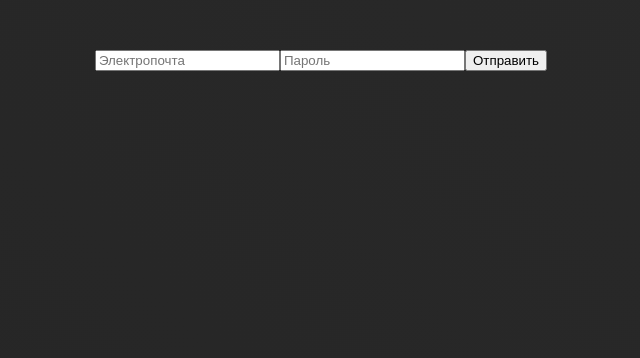
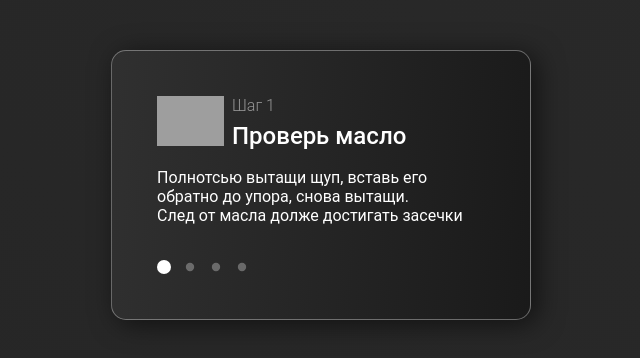
Before and after one commit to NightlyNaida/ArchMentorFirstLessons, a React (Create React App) app: page / in a window 1280 px wide. Shown: the top 358 px of the page, without its empty margins (319-959 px from the left). Built offline with nearby package versions, Linux system fonts and the light colour scheme; grey boxes are pictures that could not be loaded.

Commit message:
Сделал третий урок

```diff
--- /dev/null
+++ b/src/Lesson3/App.jsx
@@ -0,0 +1,12 @@
+import './index.css'
+import Slider from './Slider'
+
+function App() {
+  return(
+  <>
+    <Slider></Slider>
+  </>
+  )
+}
+
+export default App;
--- /dev/null
+++ b/src/Lesson3/Slider.jsx
@@ -0,0 +1,106 @@
+import React from 'react';
+
+let emojies = {
+  oil: 'https://emojipedia-us.s3.dualstack.us-west-1.amazonaws.com/thumbs/120/apple/285/oil-drum_1f6e2-fe0f.png',
+  lights: 'https://emojipedia-us.s3.dualstack.us-west-1.amazonaws.com/thumbs/120/apple/285/police-car-light_1f6a8.png',
+  firecar: 'https://emojipedia-us.s3.dualstack.us-west-1.amazonaws.com/thumbs/120/apple/285/fire-engine_1f692.png',
+  bed: 'https://emojipedia-us.s3.dualstack.us-west-1.amazonaws.com/thumbs/120/apple/285/bed_1f6cf-fe0f.png',
+}
+
+
+function FunctionalComponent(props) {
+    const [activeList,changeList] = React.useState(0);
+
+    let refsToggle = [React.useRef(),React.useRef(),React.useRef(),React.useRef()]
+    let refsSlides = [React.useRef(),React.useRef(),React.useRef(),React.useRef()]
+    let refSlidesContainer = React.useRef();
+
+    React.useEffect(()=>{
+      refsToggle[activeList].current.classList.add('toggler_item_active');
+      refsSlides[activeList].current.classList.add('slide_active');
+      refSlidesContainer.current.style.transform = `translate(-${390*activeList}px,0)`
+    },[activeList])
+
+    function togglerClick(e){
+      let listNumber = parseInt(e.currentTarget.getAttribute('listnumber'));
+      refsToggle[activeList].current.classList.remove("toggler_item_active");
+      refsSlides[activeList].current.classList.remove('slide_active');
+      changeList(listNumber);
+    }
+
+    return (
+    <>
+      <div className="container">
+        <div ref={refSlidesContainer} className="slides">
+          <div ref={refsSlides[0]} className="slide">
+            <div className="content_head">
+              <img src={emojies.oil} alt="" className="emoji"/>
+              <div className="caption_and_step">
+                <p className="step">Шаг 1</p>
+                <h1 className="caption">Проверь масло</h1>
+              </div>
+            </div>
+            <p className="maintext">
+            Полнотсью вытащи щуп, вставь его <br />
+            обратно до упора, снова вытащи. <br />
+            След от масла долже достигать засечки
+            </p>
+          </div>
+          <div ref={refsSlides[1]} className="slide">
+            <div className="content_head">
+              <img src={emojies.lights} alt="" className="emoji"/>
+              <div className="caption_and_step">
+                <p className="step">Шаг 2</p>
+                <h1 className="caption">Включи мигалку</h1>
+              </div>
+            </div>
+            <p className="maintext">
+            Над водительским козырьком <br />
+            расположено устройстов для её<br />
+            включения. Просто нажми.
+            </p>
+          </div>
+          <div ref={refsSlides[2]} className="slide">
+            <div className="content_head">
+              <img src={emojies.firecar} alt="" className="emoji"/>
+              <div className="caption_and_step">
+                <p className="step">Шаг 3</p>
+                <h1 className="caption">Быстро поезжай</h1>
+              </div>
+            </div>
+            <p className="maintext">
+            Технично перестраиваясь, игнорируя<br />
+            сигналы светофоров, держи путь до места<br />
+            проишествия.
+            </p>
+          </div>
+          <div ref={refsSlides[3]} className="slide">
+            <div className="content_head">
+              <img src={emojies.bed} alt="" className="emoji"/>
+              <div className="caption_and_step">
+                <p className="step">Шаг 4</p>
+                <h1 className="caption">Не забудь поспать</h1>
+              </div>
+            </div>
+            <p className="maintext">
+            В конце рабочего дня обязательно поспи.<br />
+            Здоровый сон - залог успешной и<br />
+            обеспеченной жизни.
+            </p>
+          </div>
+        </div>
+        <div className="toggler">
+          <div ref={refsToggle[0]} listnumber="0" onClick={togglerClick} className="toggler_item toggler_item_active"></div>
+          <div ref={refsToggle[1]} listnumber="1" onClick={togglerClick} className="toggler_item"></div>
+          <div ref={refsToggle[2]} listnumber="2" onClick={togglerClick} className="toggler_item"></div>
+          <div ref={refsToggle[3]} listnumber="3" onClick={togglerClick} className="toggler_item"></div>
+        </div>
+      </div>
+      <div className="background"></div>
+    </>
+    );
+}
+
+
+
+export default FunctionalComponent;
--- /dev/null
+++ b/src/Lesson3/index.css
@@ -0,0 +1,103 @@
+body {
+  margin: 0;
+  font-family: 'Roboto' sans-serif;
+  -webkit-font-smoothing: antialiased;
+  -moz-osx-font-smoothing: grayscale;
+  display: flex;
+  justify-content: center;
+  background: linear-gradient(45deg, #252525, #292929);
+  font-family: 'Roboto', sans-serif;
+  padding: 50px;
+  height: 100vh;
+}
+
+p,
+h1,
+h2 {
+  margin: 0;
+}
+
+.container {
+  width: 420px;
+  height: 270px;
+  border-radius: 15px;
+  background: linear-gradient(93.95deg, #303030 0.31%, #1a1a1a 100%);
+  display: flex;
+  flex-direction: column;
+  justify-content: center;
+  color: white;
+  padding: 30px 45px;
+  box-sizing: border-box;
+  box-shadow: 6px 4px 27px rgba(0, 0, 0, 0.56);
+  border: 1px solid rgba(255, 255, 255, 0.34);
+  gap: 35px;
+  overflow: hidden;
+}
+
+.slides {
+  display: grid;
+  grid-template-columns: repeat(4, 360px);
+  gap: 30px;
+  transition: all 0.9s ease-in-out;
+}
+
+.slide {
+  width: 360px;
+  opacity: 0;
+  transition: all 0.4s ease-out;
+}
+
+.slide_active {
+  opacity: 1;
+}
+
+.content_head {
+  display: grid;
+  width: 100%;
+  grid-template-columns: 50px 1fr;
+  grid-gap: 25px;
+  margin-bottom: 18px;
+}
+
+.emoji {
+  max-height: 50px;
+}
+
+.step {
+  font-weight: 300;
+  font-size: 16px;
+  line-height: 19px;
+  opacity: 0.5;
+  margin-bottom: 7px;
+}
+
+.caption {
+  font-weight: 500;
+  font-size: 24px;
+}
+
+.maintext {
+  font-weight: 400;
+  font-size: 16px;
+}
+
+.toggler {
+  display: flex;
+}
+
+.toggler_item {
+  height: 14px;
+  width: 14px;
+  margin-right: 12px;
+  background-color: white;
+  border-radius: 2000px;
+  transform: scale(-0.6);
+  opacity: 0.3;
+  cursor: pointer;
+  transition: all 0.4s ease-out;
+}
+
+.toggler_item_active {
+  opacity: 1;
+  transform: scale(1);
+}
--- a/src/index.js
+++ b/src/index.js
@@ -2,7 +2,8 @@ import React from 'react';
 import ReactDOM from 'react-dom';
 
 //import App from './Lesson1/App';
-import App from './Lesson2/App';
+// import App from './Lesson2/App';
+import App from './Lesson3/App';
 
 ReactDOM.render(
   <React.StrictMode>
```
Also changed, not shown: src/Lesson3/img/Ellipse.png (added).
